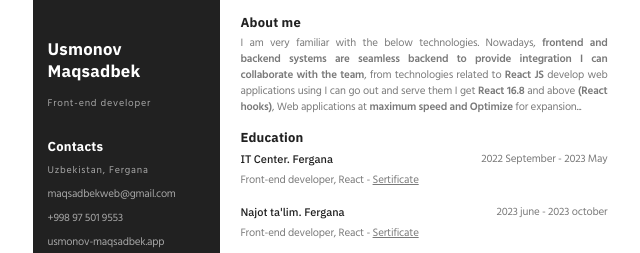
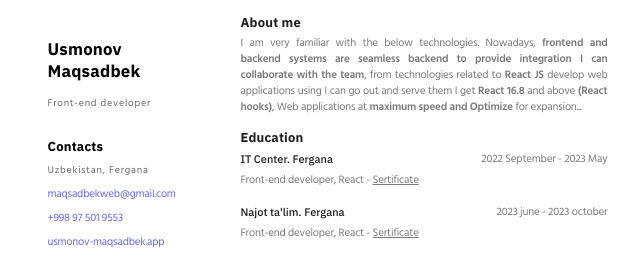
Before and after one commit to MAQSADBEK77/CV, a plain HTML site: page index.html in a window 1280 px wide. Shown: the top 253 px of the page, without its empty margins (310-950 px from the left). Drawn offline with Linux system fonts and the light colour scheme.

Commit message:
Update background color

```diff
--- a/css/style.css
+++ b/css/style.css
@@ -11,10 +11,8 @@
 }
 .left {
   margin: 0 auto;
-  background: #212121;
   width: 50%;
   height: 100%;
-  color: #fff;
   font-feature-settings: "clig" off, "liga" off;
   font-family: IBM Plex Sans;
   font-style: normal;
@@ -56,7 +54,6 @@ ul {
   margin-bottom: 10px;
 }
 ul li a {
-  color: #fff;
   font-display: none;
   font-size: 11px;
   font-style: normal;
```
